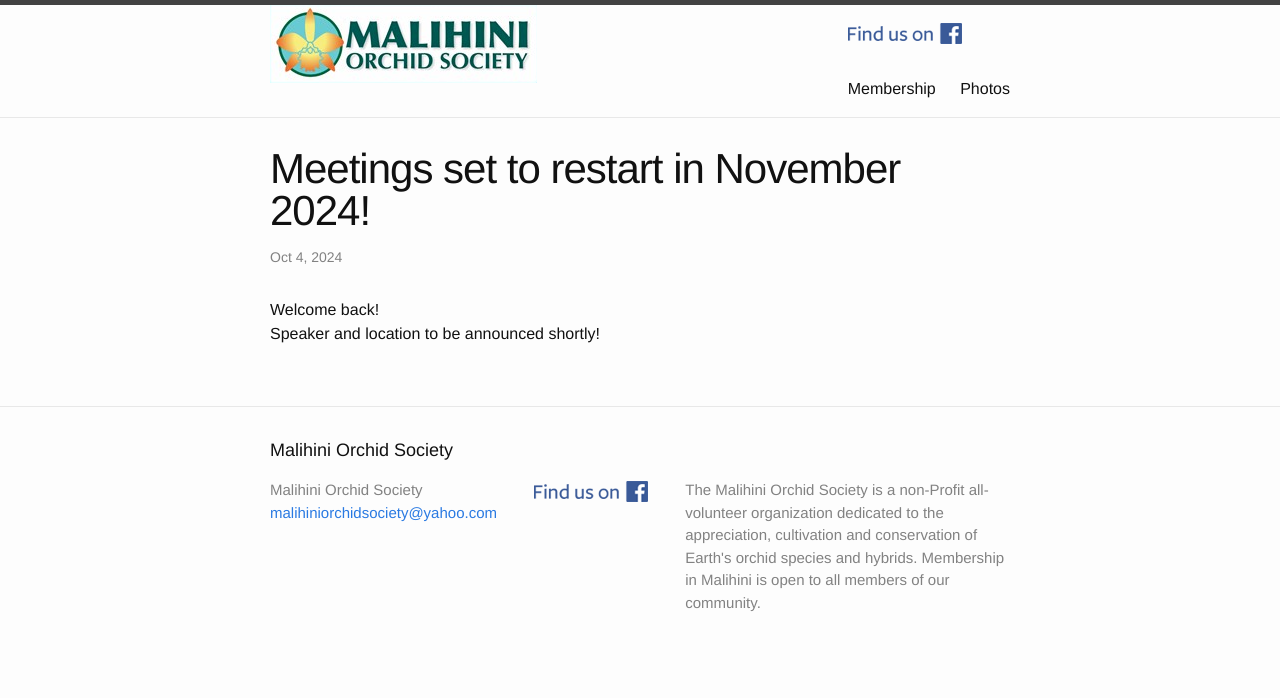
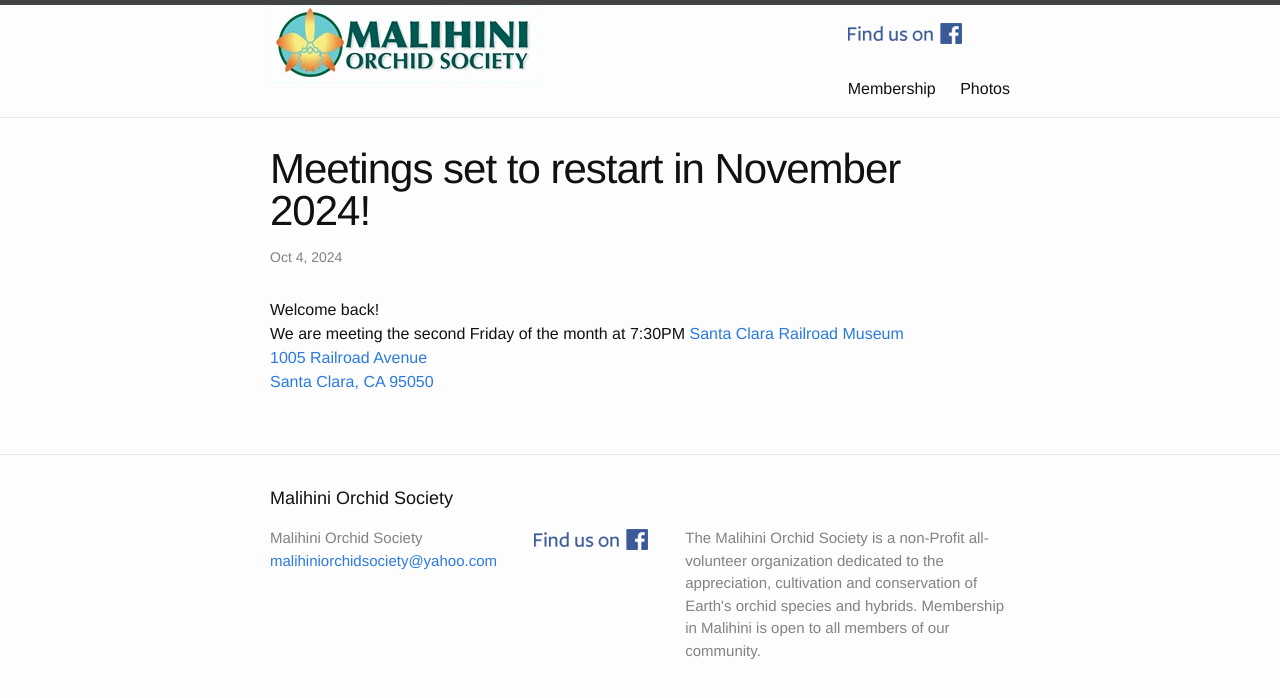
Before and after one commit to malihini/malihini.github.io, a Jekyll site: the page built from news/_posts/2024-10-04-post.md, in a window 1280 px wide. Shown: the top 698 px of the page. Built offline with Jekyll 4.4.1, drawn with Linux system fonts in a browser that asks for light colours.

Commit message:
Update 2024-10-04-post.md
add address + google map link

```diff
--- a/news/_posts/2024-10-04-post.md
+++ b/news/_posts/2024-10-04-post.md
@@ -5,4 +5,8 @@
 ---
 
 Welcome back!<br/>
-Speaker and location to be announced shortly!
+We are meeting the second Friday of the month at 7:30PM
+<a href = "https://maps.app.goo.gl/7Fe7Ghb5wu6cFojJ9"> Santa Clara Railroad Museum<br/>
+1005 Railroad Avenue<br/>
+Santa Clara, CA 95050
+</a>
```
